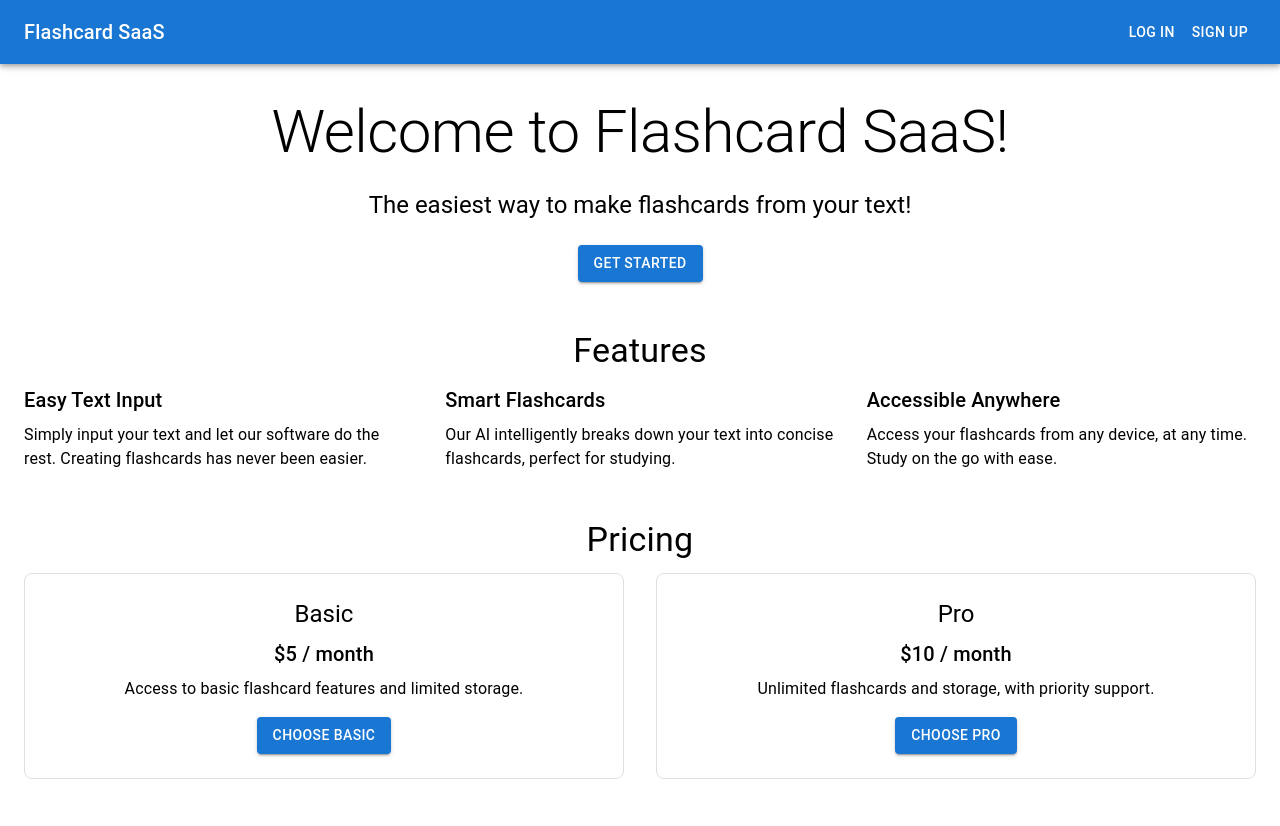
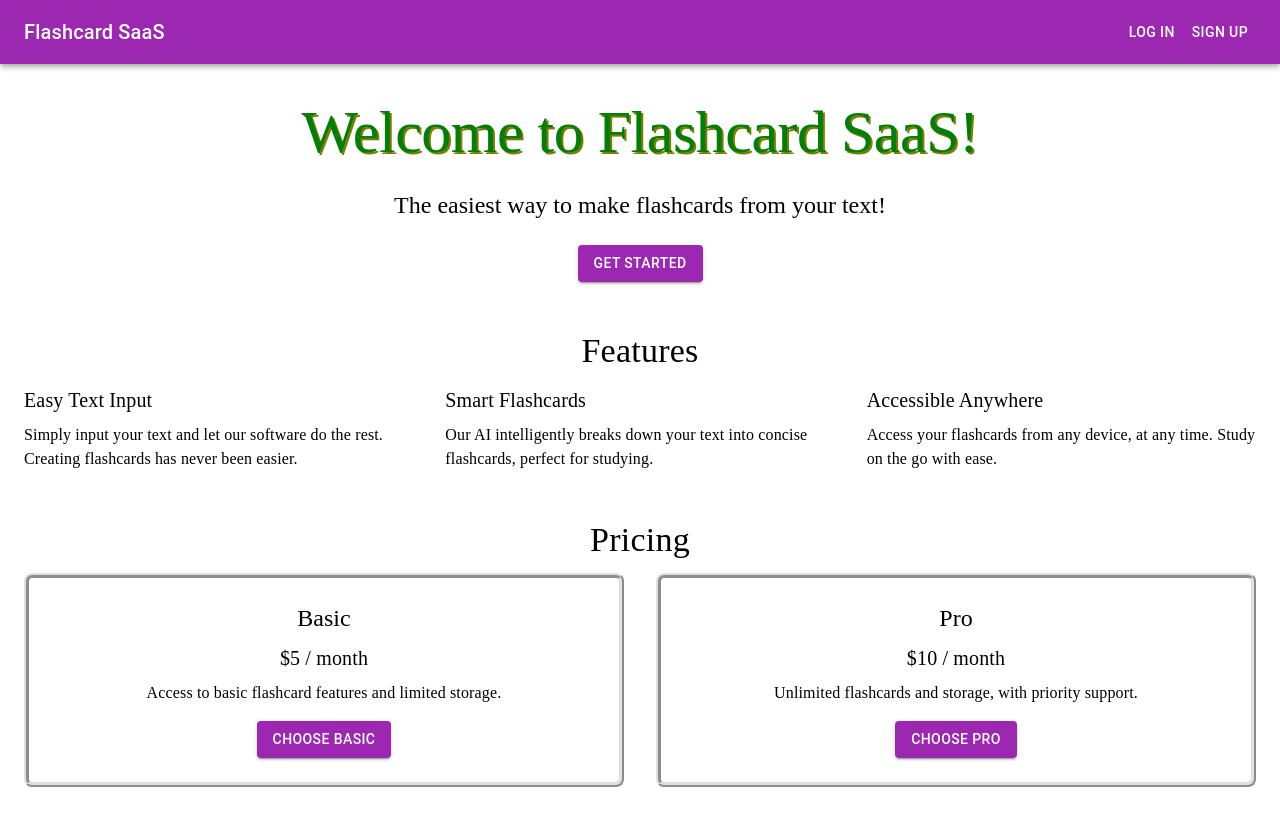
Before and after one commit to AlexandruSoroiu/flashcards, a Next.js app: page / in a window 1280 px wide. Shown: the top 826 px of the page. Built offline with nearby package versions, Linux system fonts and the light colour scheme; no server answers.

Commit message:
designed the front-end pages

```diff
--- a/app/flashcard/page.js
+++ b/app/flashcard/page.js
@@ -54,11 +54,13 @@ export default function Flashcard() {
                                 handleCardClick(index)
                             }}
                             >
-                                <CardContent>
+                                <CardContent sx={{ '&':{background: 'ghostwhite'}}}>
                                     <Box
                                         sx={{
                                             perspective: '1000px',
                                             '& > div': {
+                                                background: 'rgb(156, 39, 176)',
+                                                color: 'white',
                                                 transition: 'transform 0.6s',
                                                 transformStyle: 'preserve-3d',
                                                 position: 'relative',
--- a/app/globals.css
+++ b/app/globals.css
@@ -4,11 +4,124 @@
   margin: 0;
 }
 
-.MuiContainer-root {
+#home-root {
   padding: 0 !important;
 }
 
-.MuiContainer-root > div {
+#home-root>div {
   margin-left: 24px !important;
   margin-right: 24px !important;
 }
+
+@keyframes example {
+  0% {
+    color: red;
+    text-shadow: 2px 2px crimson;
+  }
+
+  25% {
+    color: yellow;
+    text-shadow: 2px 2px gold;
+  }
+
+  50% {
+    color: blue;
+    text-shadow: 2px 2px midnightblue;
+  }
+
+  100% {
+    color: green;
+    text-shadow: 2px 2px olive;
+  }
+}
+
+div.MuiBox-root>h2.MuiTypography-root {
+  animation-name: example;
+  animation-duration: 6s;
+  animation-iteration-count: infinite;
+}
+
+#generate-flashcards {
+  animation-name: example;
+  animation-duration: 6s;
+  animation-iteration-count: infinite;
+}
+
+#loader-parent {
+  display: none;
+  justify-content: center;
+  flex-direction: line;
+}
+
+.lds-ellipsis,
+.lds-ellipsis div {
+  box-sizing: border-box;
+}
+
+.lds-ellipsis {
+  display: inline-flex;
+  justify-content: center;
+  position: relative;
+  width: 80px;
+  height: 80px;
+}
+
+.lds-ellipsis div {
+  position: absolute;
+  top: 33.33333px;
+  width: 13.33333px;
+  height: 13.33333px;
+  border-radius: 50%;
+  background: currentColor;
+  animation-timing-function: cubic-bezier(0, 1, 1, 0);
+}
+
+.lds-ellipsis div:nth-child(1) {
+  left: 8px;
+  animation: lds-ellipsis1 0.6s infinite;
+}
+
+.lds-ellipsis div:nth-child(2) {
+  left: 8px;
+  animation: lds-ellipsis2 0.6s infinite;
+}
+
+.lds-ellipsis div:nth-child(3) {
+  left: 32px;
+  animation: lds-ellipsis2 0.6s infinite;
+}
+
+.lds-ellipsis div:nth-child(4) {
+  left: 56px;
+  animation: lds-ellipsis3 0.6s infinite;
+}
+
+@keyframes lds-ellipsis1 {
+  0% {
+    transform: scale(0);
+  }
+
+  100% {
+    transform: scale(1);
+  }
+}
+
+@keyframes lds-ellipsis3 {
+  0% {
+    transform: scale(1);
+  }
+
+  100% {
+    transform: scale(0);
+  }
+}
+
+@keyframes lds-ellipsis2 {
+  0% {
+    transform: translate(0, 0);
+  }
+
+  100% {
+    transform: translate(24px, 0);
+  }
+}
--- a/app/page.js
+++ b/app/page.js
@@ -70,22 +70,22 @@ export default function Home() {
   }
 
   return (
-    <Container maxWidth="100vw">
+    <Container maxWidth="100vw" id="home-root">
       <Head>
-        <title>Flashcard SaaS</title>
+        <title fontFamily="Plantagenet Cherokee">Flashcard SaaS</title>
         <meta name="description" content="Create flashcard from your text" />
       </Head>
-      <AppBar position="static">
+      <AppBar color="secondary" position="static">
         <Toolbar>
           <Typography variant="h6" style={{ flexGrow: 1 }}>
             Flashcard SaaS
           </Typography>
           <SignedOut>
-            <Button color="inherit" href="/sign-in">
+            <Button fontFamily="Big Caslon" color="inherit" href="/sign-in">
               {''}
               Log In
             </Button>
-            <Button color="inherit" href="sign-up">
+            <Button fontFamily="Big Caslon" color="inherit" href="sign-up">
               Sign Up
             </Button>
           </SignedOut>
@@ -101,35 +101,35 @@ export default function Home() {
           my: 4,
         }}
       >
-        <Typography variant="h2" gutterBottom>Welcome to Flashcard SaaS!</Typography>
-        <Typography variant="h5" gutterBottom>
+        <Typography fontFamily="Big Caslon" variant="h2" gutterBottom>Welcome to Flashcard SaaS!</Typography>
+        <Typography fontFamily="Big Caslon" variant="h5" gutterBottom>
           {''}
           The easiest way to make flashcards from your text!
         </Typography>
-        <Button onClick={getStarted} variant="contained" color="primary" sx={{ mt: 2 }}>
+        <Button fontFamily="Big Caslon" onClick={getStarted} variant="contained" color="secondary" sx={{ mt: 2 }}>
           Get Started
         </Button>
       </Box>
       <Box sx={{ my: 6 }}>
-        <Typography textAlign="center" variant="h4" gutterBottom>Features</Typography>
+        <Typography fontFamily="Plantagenet Cherokee" textAlign="center" variant="h4" gutterBottom>Features</Typography>
         <Grid container spacing={4}>
           <Grid item xs={12} md={4}>
-            <Typography variant="h6" gutterBottom>Easy Text Input</Typography>
-            <Typography>
+            <Typography fontFamily="Plantagenet Cherokee" variant="h6" gutterBottom>Easy Text Input</Typography>
+            <Typography fontFamily="Big Caslon">
               {''}
               Simply input your text and let our software do the rest. Creating flashcards has never been easier.
             </Typography>
           </Grid>
           <Grid item xs={12} md={4}>
-            <Typography variant="h6" gutterBottom>Smart Flashcards</Typography>
-            <Typography>
+            <Typography fontFamily="Plantagenet Cherokee" variant="h6" gutterBottom>Smart Flashcards</Typography>
+            <Typography fontFamily="Big Caslon">
               {''}
               Our AI intelligently breaks down your text into concise flashcards, perfect for studying.
             </Typography>
           </Grid>
           <Grid item xs={12} md={4}>
-            <Typography variant="h6" gutterBottom>Accessible Anywhere</Typography>
-            <Typography>
+            <Typography fontFamily="Plantagenet Cherokee" variant="h6" gutterBottom>Accessible Anywhere</Typography>
+            <Typography fontFamily="Big Caslon">
               {''}
               Access your flashcards from any device, at any time. Study on the go with ease.
             </Typography>
@@ -137,40 +137,40 @@ export default function Home() {
         </Grid>
       </Box>
       <Box sx={{ my: 6, textAlign: 'center' }}>
-        <Typography variant="h4" gutterBottom>Pricing</Typography>
+        <Typography fontFamily="Plantagenet Cherokee" variant="h4" gutterBottom>Pricing</Typography>
         <Grid container spacing={4}>
           <Grid item xs={12} md={6}>
             <Box sx={{
               p: 3,
-              border: '1px solid',
+              border: '5px ridge',
               borderColor: 'grey.300',
               borderRadius: 2,
             }}
             >
-              <Typography variant="h5" gutterBottom>Basic</Typography>
-              <Typography variant="h6" gutterBottom>$5 / month</Typography>
-              <Typography>
+              <Typography fontFamily="Plantagenet Cherokee" variant="h5" gutterBottom>Basic</Typography>
+              <Typography fontFamily="Plantagenet Cherokee" variant="h6" gutterBottom>$5 / month</Typography>
+              <Typography fontFamily="Big Caslon">
                 {''}
                 Access to basic flashcard features and limited storage.
               </Typography>
-              <Button variant="contained" color="primary" sx={{ mt: 2 }} onClick={handleSubmitBasic}>Choose Basic</Button>
+              <Button fontFamily="Big Caslon" variant="contained" color="secondary" sx={{ mt: 2 }} onClick={handleSubmitBasic}>Choose Basic</Button>
             </Box>
           </Grid>
           <Grid item xs={12} md={6}>
             <Box sx={{
               p: 3,
-              border: '1px solid',
+              border: '5px ridge',
               borderColor: 'grey.300',
               borderRadius: 2,
             }}
             >
-              <Typography variant="h5" gutterBottom>Pro</Typography>
-              <Typography variant="h6" gutterBottom>$10 / month</Typography>
-              <Typography>
+              <Typography fontFamily="Plantagenet Cherokee" variant="h5" gutterBottom>Pro</Typography>
+              <Typography fontFamily="Plantagenet Cherokee" variant="h6" gutterBottom>$10 / month</Typography>
+              <Typography fontFamily="Big Caslon">
                 {''}
                 Unlimited flashcards and storage, with priority support.
               </Typography>
-              <Button variant="contained" color="primary" sx={{ mt: 2 }} onClick={handleSubmitPro}>Choose Pro</Button>
+              <Button fontFamily="Big Caslon" variant="contained" color="secondary" sx={{ mt: 2 }} onClick={handleSubmitPro}>Choose Pro</Button>
             </Box>
           </Grid>
         </Grid>
```
Also changed, not shown: app/generate/page.js (+19 -14 lines).
